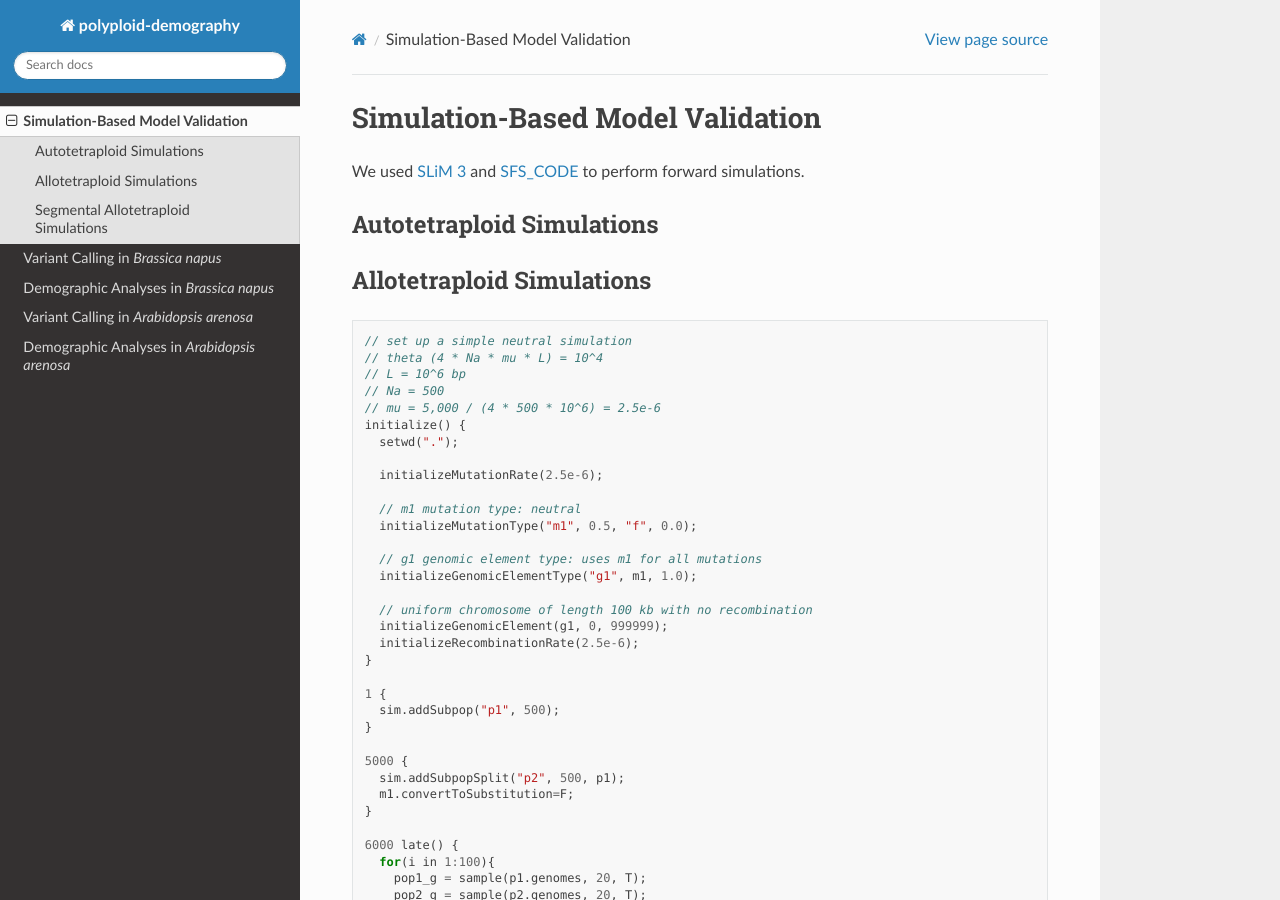
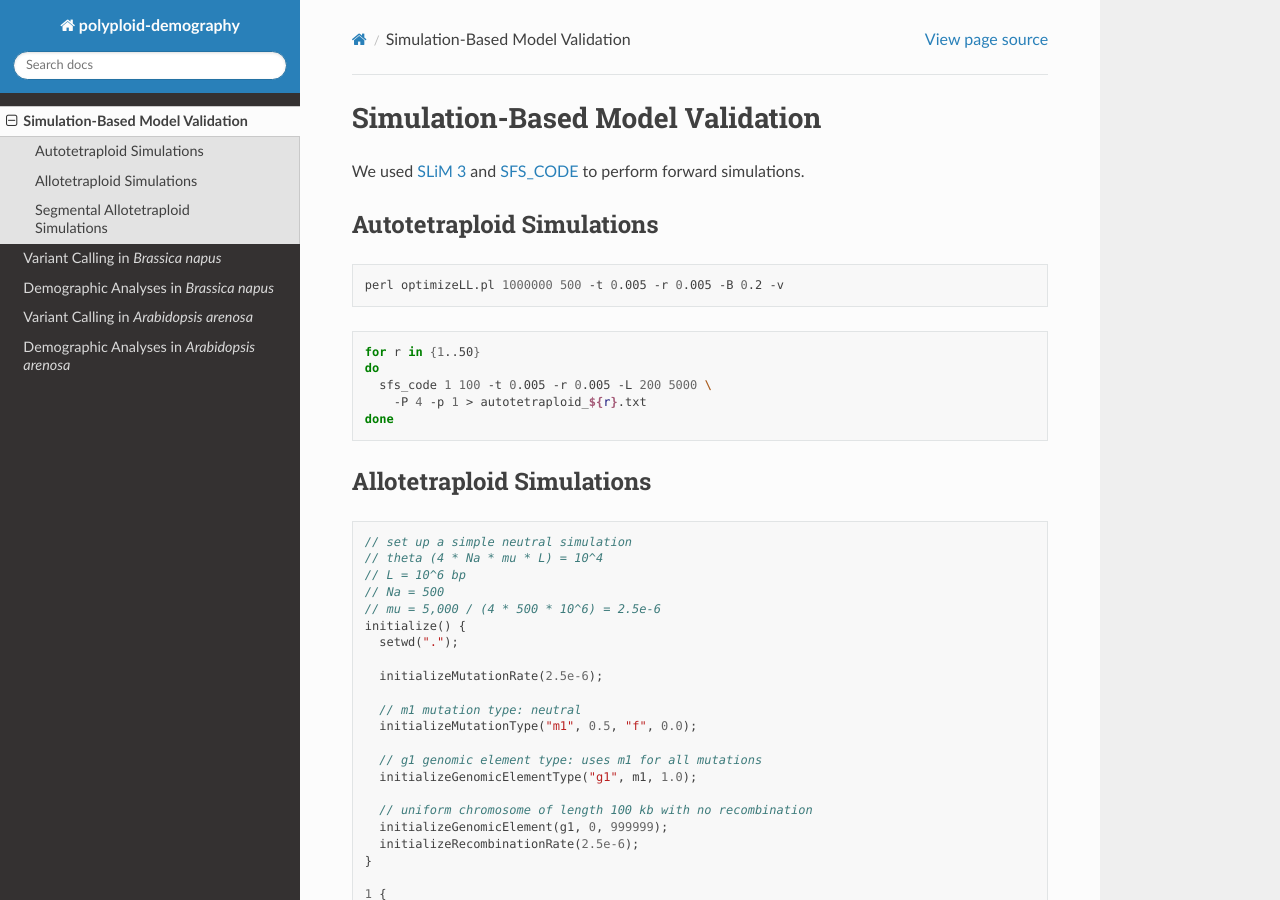
Before and after one commit to pblischak/polyploid-demography, a Sphinx documentation site: the page built from docs/simulations.rst, in a window 1280 px wide and 900 px high. Built offline with Sphinx 7.4.7 and the Read the Docs theme 2.0.0, drawn with Linux system fonts in a browser that asks for light colours.

Commit message:
adding start of sfs_code stuff for autotets

```diff
--- a/docs/simulations.rst
+++ b/docs/simulations.rst
@@ -9,7 +9,17 @@ to perform forward simulations.
 Autotetraploid Simulations
 --------------------------
 
+.. code-block:: bash
 
+  perl optimizeLL.pl 1000000 500 -t 0.005 -r 0.005 -B 0.2 -v
+
+.. code-block:: bash
+
+  for r in {1..50}
+  do
+    sfs_code 1 100 -t 0.005 -r 0.005 -L 200 5000 \
+      -P 4 -p 1 > autotetraploid_${r}.txt
+  done
 
 Allotetraploid Simulations
 --------------------------
```
